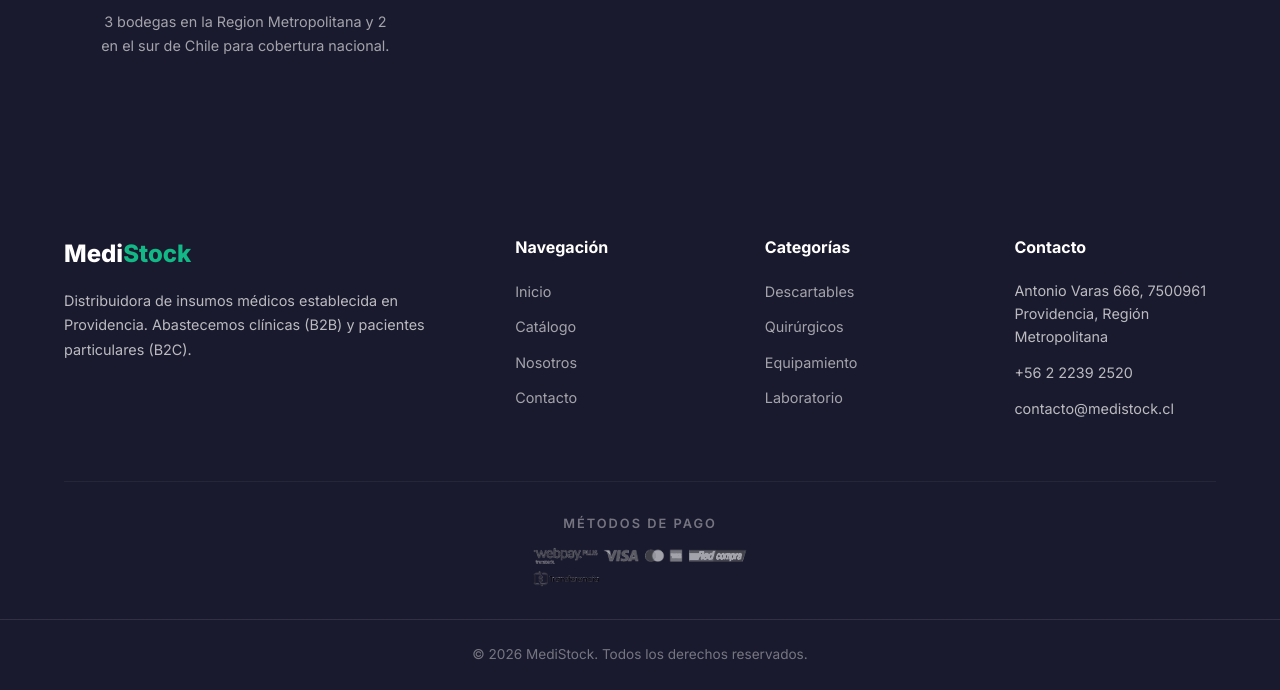
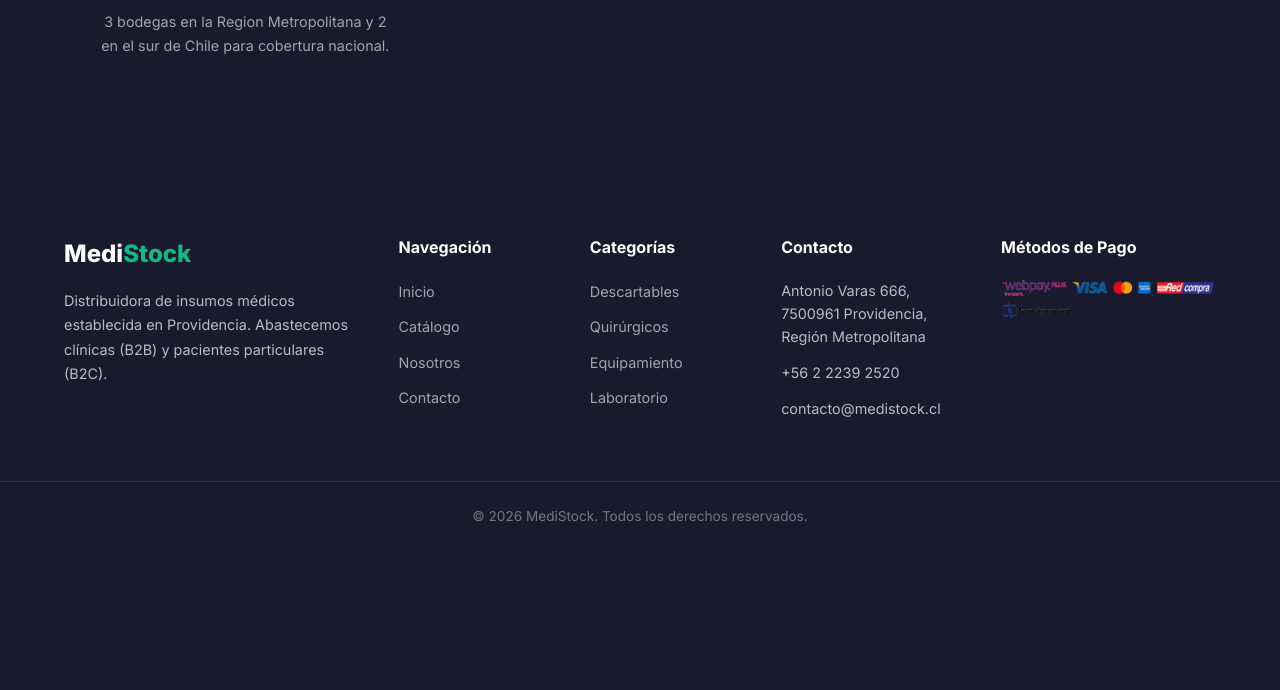
Before and after one commit to krimes1/proyecto_medistock, a Django app: page / in a window 1280 px wide. Shown: the part 2807-3497 px from the top of the page. After the commit the page ends 3328 px from the top, so only its background shows below. Run offline with Django 5.2, Linux system fonts and the light colour scheme; data that the repository does not hold is empty.

Commit message:
Mover metodos de pago a la quinta columna del grid del footer y quitar efecto hover

```diff
--- a/static/css/styles.css
+++ b/static/css/styles.css
@@ -641,7 +641,7 @@ ul { list-style: none; }
 
 .footer__grid {
   display: grid;
-  grid-template-columns: 2fr 1fr 1fr 1fr;
+  grid-template-columns: 2fr 1fr 1fr 1.2fr 1.5fr;
   gap: 3rem;
   margin-bottom: 3rem;
 }
--- a/templates/base.html
+++ b/templates/base.html
@@ -143,12 +143,10 @@
                     <div class="footer__contact-item"> +56 2 2239 2520</div>
                     <div class="footer__contact-item"> contacto@medistock.cl</div>
                 </div>
-            </div>
-
-            <!-- Métodos de pago -->
-            <div class="footer__payment-methods" style="border-top: 1px solid rgba(255,255,255,0.05); padding-top: 2rem; margin-bottom: 2rem; display: flex; flex-direction: column; align-items: center; gap: 0.8rem;">
-                <span style="font-size: 0.8rem; text-transform: uppercase; letter-spacing: 2px; color: rgba(255,255,255,0.4); font-weight: 600;">Métodos de Pago</span>
-                <img src="{% static 'img/metodos_pago.png' %}" alt="Métodos de Pago" style="max-height: 40px; width: auto; object-fit: contain; filter: grayscale(1) brightness(1.8) contrast(1.2); opacity: 0.6; transition: all 0.3s ease; cursor: pointer;" onmouseover="this.style.filter='none'; this.style.opacity='1';" onmouseout="this.style.filter='grayscale(1) brightness(1.8) contrast(1.2)'; this.style.opacity='0.6';">
+                <div>
+                    <h4 class="footer__heading">Métodos de Pago</h4>
+                    <img src="{% static 'img/metodos_pago.png' %}" alt="Métodos de Pago" style="max-width: 100%; height: auto; max-height: 48px; object-fit: contain; display: block; margin-top: 0.5rem;">
+                </div>
             </div>
         </div>
         {% endif %}
```
